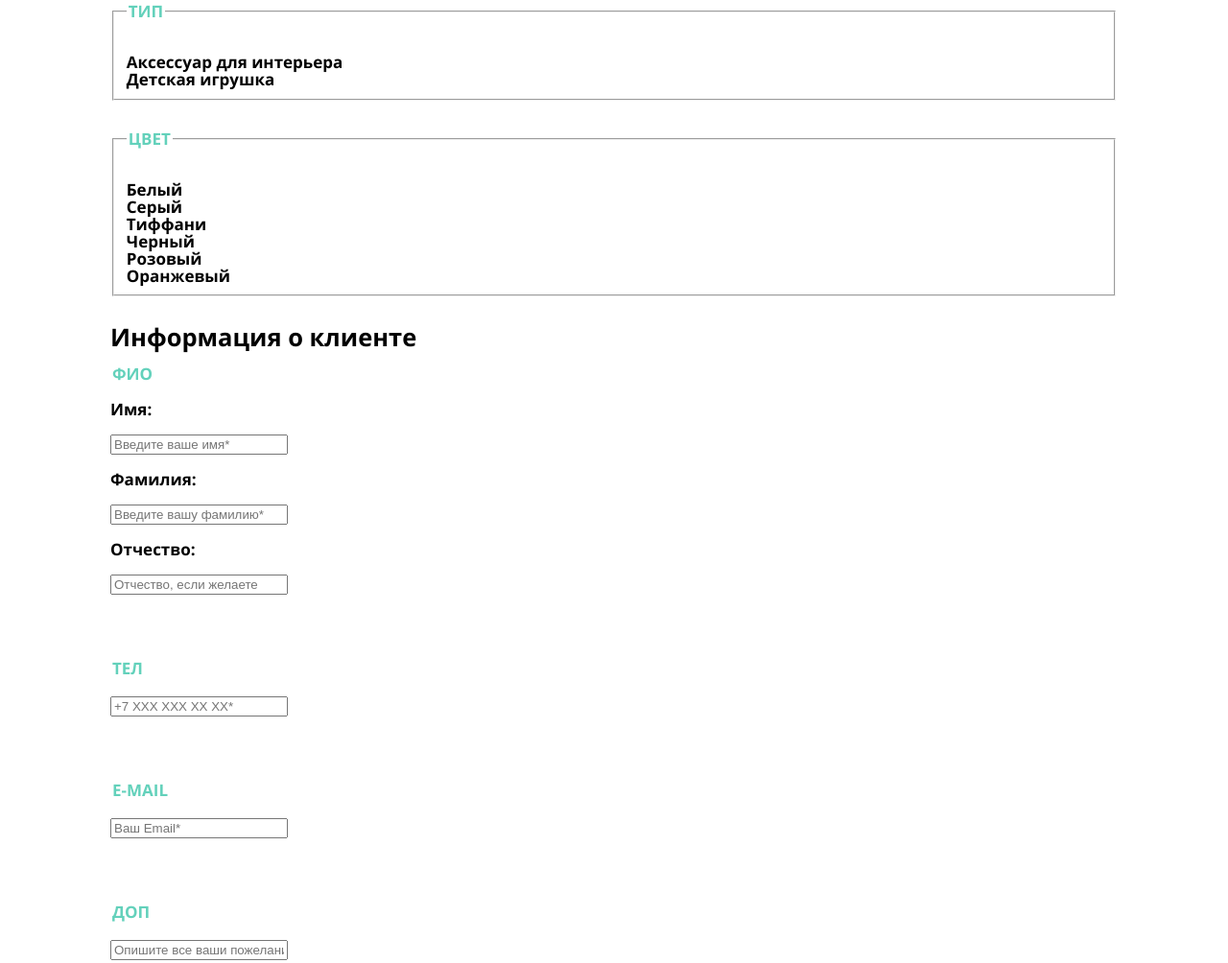
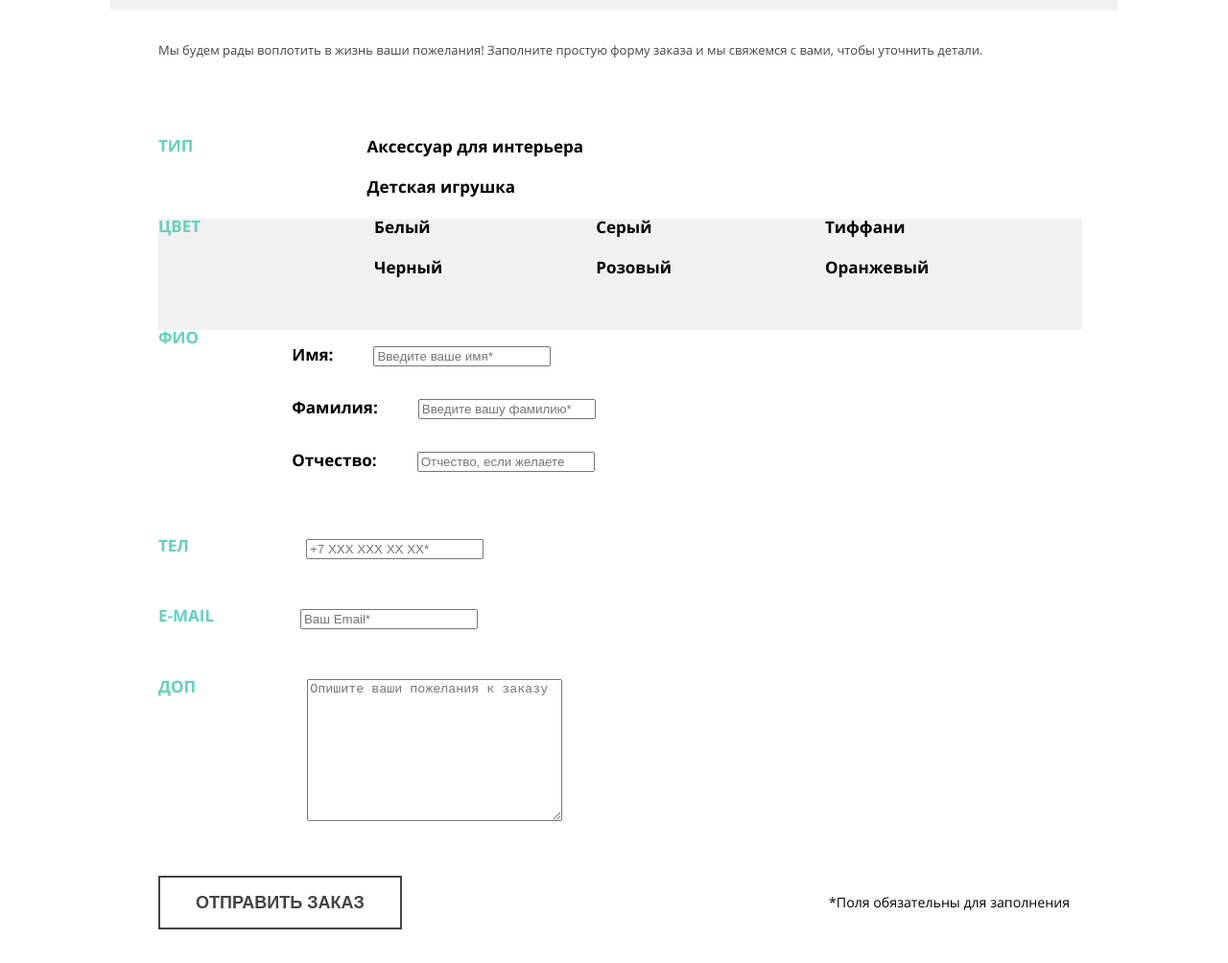
Before and after one commit to SvetlanaKrapivina/1822045-mishka-24, a plain HTML site: page source/form.html in a window 1280 px wide. Shown: the part 365-1369 px from the top of the page at 96% size. Drawn offline with nearby package versions, Linux system fonts and the light colour scheme; files that its build step writes are made by us from their sources.

Commit message:
декоративные элементы внутренней страницы формы

```diff
--- a/source/form.html
+++ b/source/form.html
@@ -4,45 +4,57 @@
     <meta charset="utf-8">
     <title>HTML Academy: Мишка</title>
     <link rel="stylesheet" href="css/style.css">
+    <meta name="viewport" content="width=device-width, initial-scale=1">
   </head>
+
   <body class="page-inner__body">
-
-    <!-- Хедер и навигация -->
     <header class="page-header page-inner-header">
+      <div class="page-header__container">
         <a class="logo page-header__logo" href="index.html">
           <img class="page-header__logo-image" src="img/mishka-logo-mobile.svg" width="86" height="35" alt="Магазин Мишка">
         </a>
-      <nav class="main-nav">
+        <nav class="main-nav main-nav--opened main-nav--nojs">
           <button class="main-nav__toggle" type="button">
             <span class="visually-hidden">Открыть меню</span>
           </button>
-
           <div class="main-nav__wrapper">
             <ul class="main-nav__list site-list">
               <li class="site-list__item">
                 <a class="site-list__link" href="catalog.html">Каталог товаров</a>
               </li>
               <li class="site-list__item">
-              <a  class="site-list__link" href="#">Вязание на заказ</a>
+                <a class="site-list__link" href="form.html">Вязание на заказ</a>
+              </li>
+              <li class="site-list__item site-list__dop-item">
+                <a class="site-list__link" href="#">Новые поступления</a>
+              </li>
+              <li class="site-list__item site-list__dop-item">
+                <a class="site-list__link" href="#">Распродажа</a>
               </li>
             </ul>
-
             <ul class="main-nav__list user-list">
               <li class="user-list__item">
                 <a class="user-list__link" href="#">
-                <svg class="user-list__search-icon" width="18" height="18"></svg>
-                Поиск по сайту
+                  <svg class="user-list__search-icon" width="18" height="18" viewBox="0 0 18 18"  xmlns="http://www.w3.org/2000/svg">
+                    <path d="M17.6932 16.0568L14.2159 12.5795C15.2386 11.25 15.75 9.61364 15.75 7.875C15.75 3.47727 12.2727 0 7.875 0C3.47727 0 0 3.47727 0 7.875C0 12.2727 3.47727 15.75 7.875 15.75C9.61364 15.75 11.25 15.1364 12.5795 14.2159L16.0568 17.6932C16.2614 17.8977 16.4659 18 16.875 18C17.4886 18 18 17.4886 18 16.875C18 16.6705 17.8977 16.3636 17.6932 16.0568ZM2.25 7.875C2.25 4.80682 4.80682 2.25 7.875 2.25C10.9432 2.25 13.5 4.80682 13.5 7.875C13.5 10.9432 10.9432 13.5 7.875 13.5C4.80682 13.5 2.25 10.9432 2.25 7.875Z"/>
+                    </svg>
+                  <span class="user-list__text-container">Поиск по сайту</span>
                 </a>
               </li>
               <li class="user-list__item">
                 <a class="user-list__link" href="#">
-                <svg class="user-list__cart-icon" width="21" height="18"></svg>
+                  <svg class="user-list__cart-icon" width="21" height="18" viewBox="0 0 21 18"  xmlns="http://www.w3.org/2000/svg">
+                    <path d="M20.1884 6.85716H16.6377L13.1884 0.380944C12.9855 -8.61287e-06 12.5797 -0.0952351 12.1739 0.0952412C11.7681 0.285717 11.6667 0.66667 11.8696 1.04762L15.0145 6.85716H5.7826L8.92753 1.04762C9.13043 0.66667 8.92754 0.285717 8.6232 0.0952412C8.2174 -0.0952351 7.8116 0.0952295 7.6087 0.380944L4.1594 6.85716H0.811583C0.405785 6.85716 0 7.14286 0 7.61905C0 8 0.304336 8.38094 0.811583 8.38094H1.01449L1.92753 11.2381C1.72463 11.3333 1.62317 11.5238 1.62317 11.8095C1.62317 12.1905 1.92753 12.4762 2.33332 12.4762L4.05797 18H16.942L18.6667 12.4762C19.0725 12.4762 19.3768 12.1905 19.3768 11.8095C19.3768 11.619 19.2754 11.3333 19.0725 11.2381L19.9855 8.38094H20.1884C20.5942 8.38094 21 8.09524 21 7.61905C21 7.14286 20.5942 6.85716 20.1884 6.85716ZM15.6232 16.4762H5.07247L3.85506 12.381H16.942L15.6232 16.4762ZM17.2464 10.9524H3.34782L2.53623 8.28573H18.058L17.2464 10.9524Z"/>
+                    </svg>
+
                   Корзина:
                 </a>
               </li>
             </ul>
+            <p class="page-header__text">Бесплатная доставка по России</p>
           </div>
         </nav>
+      </div>
     </header>
 
     <main class="page-inner-main page-main">
@@ -57,8 +69,8 @@
           <h2 class="visually-hidden">Выбор фильтров</h2>
           <form class="catalog-filters__form" action="https://echo.htmlacademy.ru/" method="get">
 
-            <fieldset class="catalog-filters__group">
-              <legend class="catalog-filters__title">ТИП</legend>
+            <fieldset class="catalog-filters__group group-type">
+              <div class="catalog-filters__title">ТИП</div>
               <ul class="catalog-filters__list">
                 <li class="catalog-filters__item">
                   <label class="control">
@@ -78,9 +90,10 @@
               </ul>
             </fieldset>
 
-            <fieldset class="catalog-filters__group">
-              <legend class="catalog-filters__title">ЦВЕТ</legend>
-              <ul class="catalog-filters__list">
+            <fieldset class="catalog-filters__group  group-color">
+              <div class="catalog-filters__group-wrapper">
+                <div class="catalog-filters__title">ЦВЕТ</div>
+                <ul class="catalog-filters__list group-color__list">
                   <li class="catalog-filters__item">
                     <label class="control">
                       <input class="visually-hidden control-input" type="checkbox" name="white" checked>
@@ -90,6 +103,7 @@
                   </li>
                   <li class="catalog-filters__item">
                     <label class="control">
+
                       <input class="visually-hidden control-input" type="checkbox" name="gray" checked>
                       <span class="control-mark"></span>
                       <span class="control-label">Серый</span>
@@ -124,6 +138,7 @@
                     </label>
                   </li>
                 </ul>
+              </div>
             </fieldset>
           </form>
         </div>
@@ -131,11 +146,11 @@
 
       <!-- Инфо о клиенте-->
       <section class="client-info">
-        <h2 class="vissually-hidden">Информация о клиенте</h2>
+        <h2 class="visually-hidden">Информация о клиенте</h2>
         <div class="client-info__wrapper">
           <form class="client-info__form" action="https://echo.htmlacademy.ru/" method="post">
-            <fieldset class="client-info__group ">
-              <legend class="client-info__title">ФИО</legend>
+            <fieldset class="client-info__group group-name">
+              <div class="client-info__title group-name__title">ФИО</div>
               <ul class="client-info__list">
                 <li class="client-info__item">
                   <label class="client-info__label field">
@@ -154,34 +169,37 @@
                 </li>
               </ul>
               </fieldset>
-              <fieldset class="client-info__group">
-                <legend class="client-info__title">ТЕЛ</legend>
+              <fieldset class="client-info__group group-phone">
+                <div class="client-info__title group-phone__title">ТЕЛ</div>
                 <div class="client-info__item">
                   <label class="client-info__label field">
                     <input class="field__input" placeholder="+7 ХХХ ХХХ ХХ ХХ*" type="number" name="phone">
                   </label>
                   </div>
               </fieldset>
-              <fieldset class="client-info__group">
-                <legend class="client-info__title">E-MAIL</legend>
+              <fieldset class="client-info__group group-email">
+                <div class="client-info__title group-email__title">E-MAIL</div>
                 <div class="client-info__item">
                   <label class="client-info__label field">
                     <input class="field__input" placeholder="Ваш Email*" type="email" name="email">
                   </label>
                 </div>
+
               </fieldset>
-              <fieldset class="client-info__group">
-                <legend class="client-info__title">ДОП</legend>
+              <fieldset class="client-info__group group-dop">
+                <div class="client-info__title group-dop__title">ДОП</div>
                 <div class="client-info__item">
-                  <label class="client-info__label field">
-                    <input class="field__input" placeholder="Опишите все ваши пожелания к заказу" type="text" name="dop-info">
+                  <label class="client-info__label field-dop">
+                    <textarea class="field-dop__input" placeholder="Опишите ваши пожелания к заказу"  name="dop-info"></textarea>
                   </label>
                 </div>
               </fieldset>
+                <div class="client-info__container">
                   <p class="client-info__legend">
                     <small>*Поля обязательны для заполнения</small>
                   </p>
                   <button class="client-info__send-button button" type="button">ОТПРАВИТЬ ЗАКАЗ</button>
+                </div>
           </form>
         </div>
       </section>
@@ -208,5 +226,6 @@
         </div>
       </div>
     </footer>
+    <script src="js/script.js"></script>
   </body>
 </html>
--- a/source/less/component/catalog-filters.less
+++ b/source/less/component/catalog-filters.less
@@ -3,7 +3,7 @@
   font-size: 17px;
   line-height: 16px;
   color: @tiffany-base-color;
-  margin-bottom: 30px;
+  margin-bottom: 35px;
 }
 
 .catalog-filters__list {
@@ -14,5 +14,37 @@
 }
 
 .catalog-filters__group {
-  margin-bottom: 32px;
+  border: none;
+  .reset-margins;
 }
+
+.catalog-filters__wrapper {
+  padding-left: 30px;
+  padding-right: 30px;
+}
+
+@media (min-width: @tablet-width) {
+  .catalog-filters__wrapper {
+    padding-left: 50px;
+    padding-right: 50px;
+  }
+
+  .catalog-filters__group {
+    display: flex;
+    flex-direction: row;
+  }
+
+  .catalog-filters__group-wrapper {
+    display: flex;
+    flex-direction: row;
+    margin-bottom: 32px;
+  }
+
+  .catalog-filters__title {
+    padding-right: 181px;
+  }
+
+  .catalog-filters__item {
+    margin-right: 160px;
+  }
+}
--- a/source/less/component/client-info.less
+++ b/source/less/component/client-info.less
@@ -17,5 +17,50 @@
 .client-info__group {
   .reset-margins;
   border: none;
-  margin-bottom: 34.5px;
+  margin-bottom: 17px;
+  padding-left: 30px;
+  padding-right: 30px;
 }
+
+.client-info__legend {
+  padding-left: 30px;
+  padding-right: 30px;
+  margin-bottom: 30px;
+}
+
+.client-info__send-button {
+  margin-left: 30px;
+  margin-right: 30px;
+  margin-bottom: 55px;
+  padding-left: 37px;
+  padding-right: 37px;
+}
+
+@media (min-width: @tablet-width) {
+  .client-info__group {
+    display: flex;
+    flex-direction: row;
+    padding-left: 50px;
+    padding-right: 50px;
+  }
+
+  .client-info__container {
+    display: flex;
+    flex-direction: row;
+    justify-content: space-between;
+    padding-left: 50px;
+    padding-right: 50px;
+    margin-bottom: 50px;
+  }
+
+  .client-info__legend {
+    order: 2;
+    .reset-margins;
+    align-self: center;
+  }
+
+  .client-info__send-button {
+    margin-left: 0;
+    margin-bottom: 0;
+  }
+}
--- /dev/null
+++ b/source/less/component/control.less
@@ -0,0 +1,4 @@
+.control-label {
+  display: block;
+  margin-bottom: 24px;
+}
--- /dev/null
+++ b/source/less/component/field-dop.less
@@ -0,0 +1,4 @@
+.field-dop__input {
+  width: 260px;
+  height: 142px;
+}
--- a/source/less/component/field.less
+++ b/source/less/component/field.less
@@ -7,3 +7,10 @@
 .field__input {
   margin-bottom: 34.5px;
 }
+
+@media (min-width: @tablet-width) {
+  .field__input-label {
+    display: inline;
+    margin-left: 42px;
+  }
+}
--- /dev/null
+++ b/source/less/component/group-color.less
@@ -0,0 +1,16 @@
+@media (min-width: @tablet-width) {
+  .group-color {
+    background-color: #f1f1f1;
+  }
+
+  .group-color__list {
+    display: grid;
+    grid-template-columns: 1fr 1fr;
+  }
+}
+
+@media (min-width: @desktop-width) {
+  .group-color__list {
+    grid-template-columns: 1fr 1fr 1fr;
+  }
+}
--- /dev/null
+++ b/source/less/component/group-dop.less
@@ -0,0 +1,9 @@
+@media (min-width: @tablet-width) {
+  .group-dop__title {
+    margin-right: 116px;
+  }
+
+  .group-dop {
+    margin-bottom: 53px;
+  }
+}
--- /dev/null
+++ b/source/less/component/group-email.less
@@ -0,0 +1,5 @@
+@media (min-width: @tablet-width) {
+  .group-email__title {
+    margin-right: 90px;
+  }
+}
--- /dev/null
+++ b/source/less/component/group-name.less
@@ -0,0 +1,5 @@
+@media (min-width: @tablet-width) {
+  .group-name__title {
+    margin-right: 97px;
+  }
+}
--- /dev/null
+++ b/source/less/component/group-phone.less
@@ -0,0 +1,5 @@
+@media (min-width: @tablet-width) {
+  .group-phone__title {
+    margin-right: 122px;
+  }
+}
--- /dev/null
+++ b/source/less/component/group-type.less
@@ -0,0 +1,5 @@
+@media (min-width: @tablet-width) {
+  .group-type {
+    display: flex;
+  }
+}
--- a/source/less/component/page-inner-main.less
+++ b/source/less/component/page-inner-main.less
@@ -14,5 +14,15 @@
   font-size: 13px;
   line-height: 24px;
   color: @light-black;
+  padding-left: 30px;
+  padding-right: 30px;
   margin-bottom: 29px;
 }
+
+@media (min-width: @tablet-width) {
+  .page-inner-main__description {
+    padding-left: 50px;
+    padding-right: 50px;
+    margin-bottom: 80px;
+  }
+}
--- a/source/less/component/page-inner.less
+++ b/source/less/component/page-inner.less
@@ -1,8 +1,3 @@
-.page-inner {
-  padding-right: 30px;
-  padding-left: 30px;
-}
-
 .page-inner__body {
   margin: 0;
   font-family: "Open Sans", sans-serif;
--- a/source/less/style.less
+++ b/source/less/style.less
@@ -21,3 +21,11 @@
 @import "./component/client-info.less";
 @import "./component/field.less";
 @import "./component/slider.less";
+@import "./component/control.less";
+@import "./component/field-dop.less";
+@import "./component/group-phone.less";
+@import "./component/group-dop.less";
+@import "./component/group-name.less";
+@import "./component/group-email.less";
+@import "./component/group-color.less";
+@import "./component/group-type.less";
```
Also changed, not shown: source/index.html (+1 -0 lines). Lines whose indentation alone changed are shown as unchanged.
